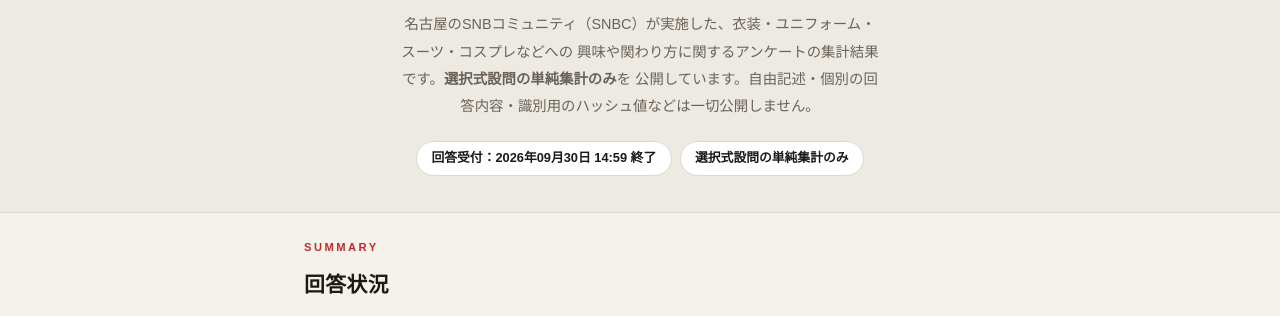
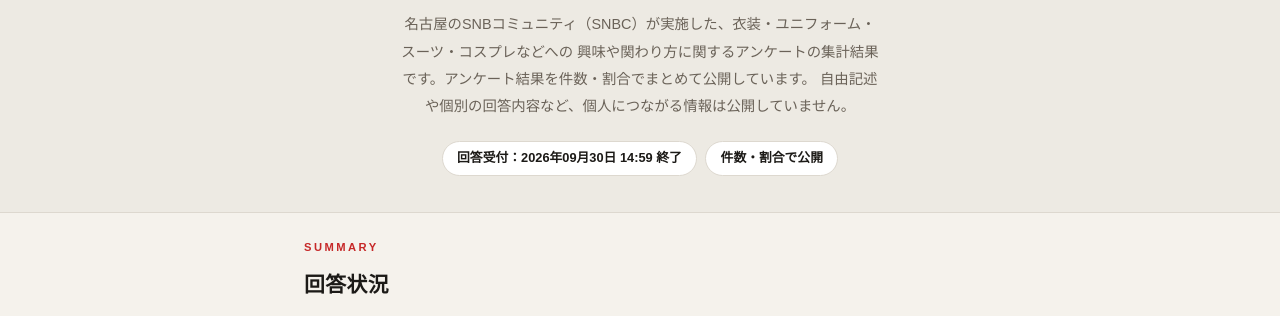
Before and after one commit to nagoya-base/snb-community, a plain HTML site: page community/fetish-survey-results.html in a window 1280 px wide. Shown: the part 879-1195 px from the top of the page. Drawn offline with Linux system fonts and the light colour scheme.

Commit message:
Simplify results page descriptions for general readers (#328)

```diff
--- a/community/fetish-survey-results.html
+++ b/community/fetish-survey-results.html
@@ -299,12 +299,12 @@
           <h1 id="page-title">衣装・ユニフォーム嗜好アンケート 集計結果</h1>
           <p class="hero__lead">
             名古屋のSNBコミュニティ（SNBC）が実施した、衣装・ユニフォーム・スーツ・コスプレなどへの
-            興味や関わり方に関するアンケートの集計結果です。<strong>選択式設問の単純集計のみ</strong>を
-            公開しています。自由記述・個別の回答内容・識別用のハッシュ値などは一切公開しません。
+            興味や関わり方に関するアンケートの集計結果です。アンケート結果を件数・割合でまとめて公開しています。
+            自由記述や個別の回答内容など、個人につながる情報は公開していません。
           </p>
           <div class="hero__meta">
             <span class="meta-chip" id="meta-chip-period">回答受付：〜2026年9月30日23:59</span>
-            <span class="meta-chip">選択式設問の単純集計のみ</span>
+            <span class="meta-chip">件数・割合で公開</span>
           </div>
         </div>
       </div>
@@ -335,7 +335,7 @@
         <div id="results-pending" class="state-panel" hidden>
           <p>
             <strong>アンケートの回答受付は2026年9月30日23:59をもって終了しました。現在、集計の確定作業中です。</strong><br>
-            締切までの有効回答を確定したうえで、選択式設問の単純集計をこのページで公開します。
+            締切までの有効回答を確定したうえで、集計結果をこのページで公開します。
             確定前の速報値は掲載しません。今しばらくお待ちください。
           </p>
         </div>
```
